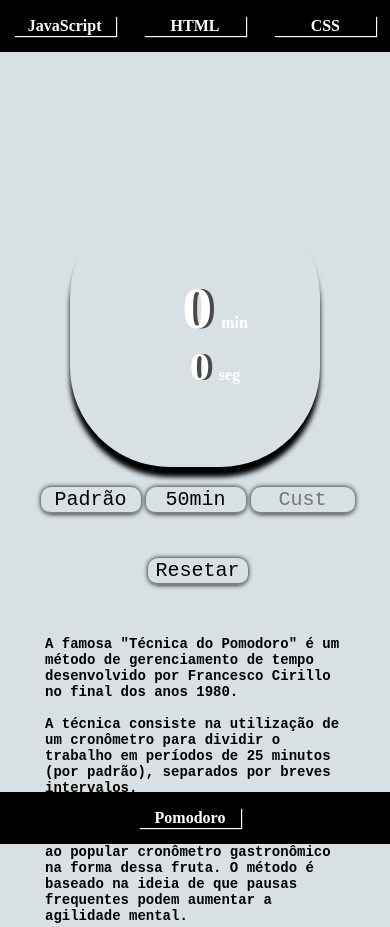
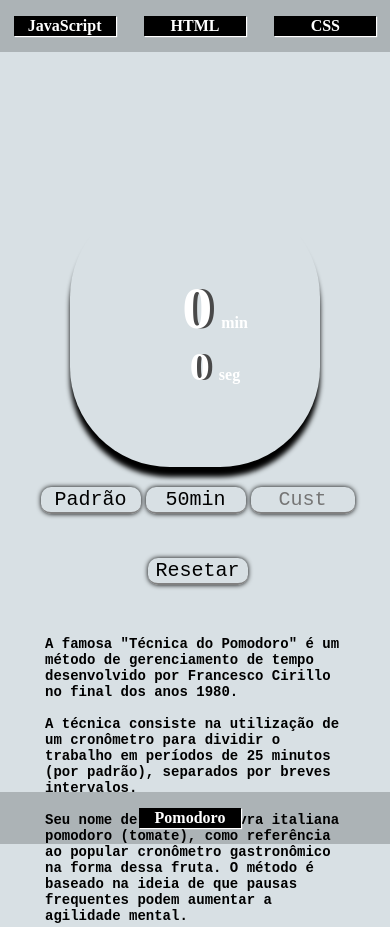
Before and after one commit to DerickLFAndrade/Pomodoro, a plain HTML site: page index.html in a window 390 px wide. Shown: the top 927 px of the page. Drawn offline with Linux system fonts and the light colour scheme.

Commit message:
css mobile

```diff
--- a/style.css
+++ b/style.css
@@ -15,7 +15,7 @@ header {
     justify-content: center;
     align-items: center;
     position: fixed;
-    background: black;
+    background: rgba(0, 0, 0, 0.2);
     color: white;
     width: 100vw;
 }
@@ -34,6 +34,7 @@ header {
     font-weight: bold;
     width: 100px;
     text-align: center;
+    background: black;
 }
 
 .container {
@@ -207,7 +208,7 @@ footer {
 
     bottom: 0;
     left: 0;
-     background: black;
+     background: rgba(0, 0, 0, 0.2);
     color: white;
     width: 100vw;
 }
@@ -225,6 +226,7 @@ footer {
     width: 100px;
     text-align: center;
     margin-left: -50px;
+    background: black;
 }
 }
 @media screen and (min-width: 1002px) {
```
